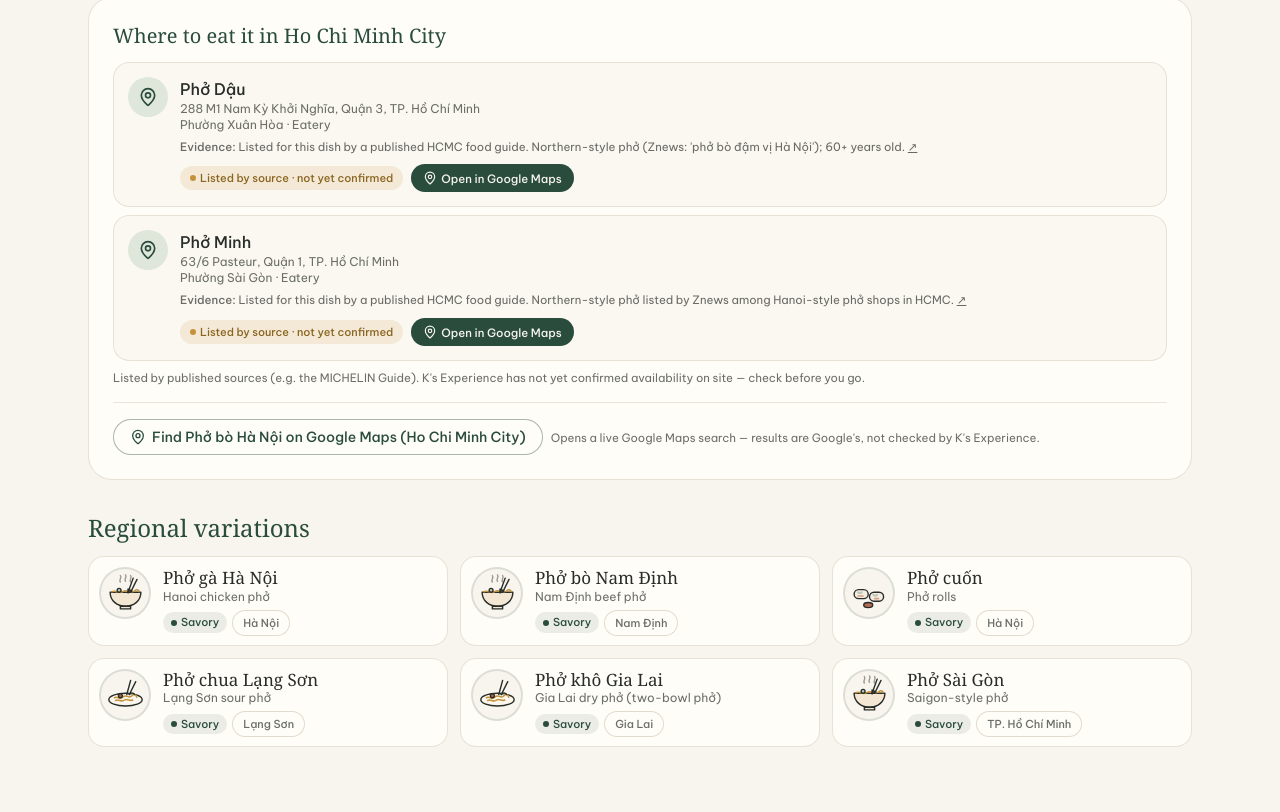
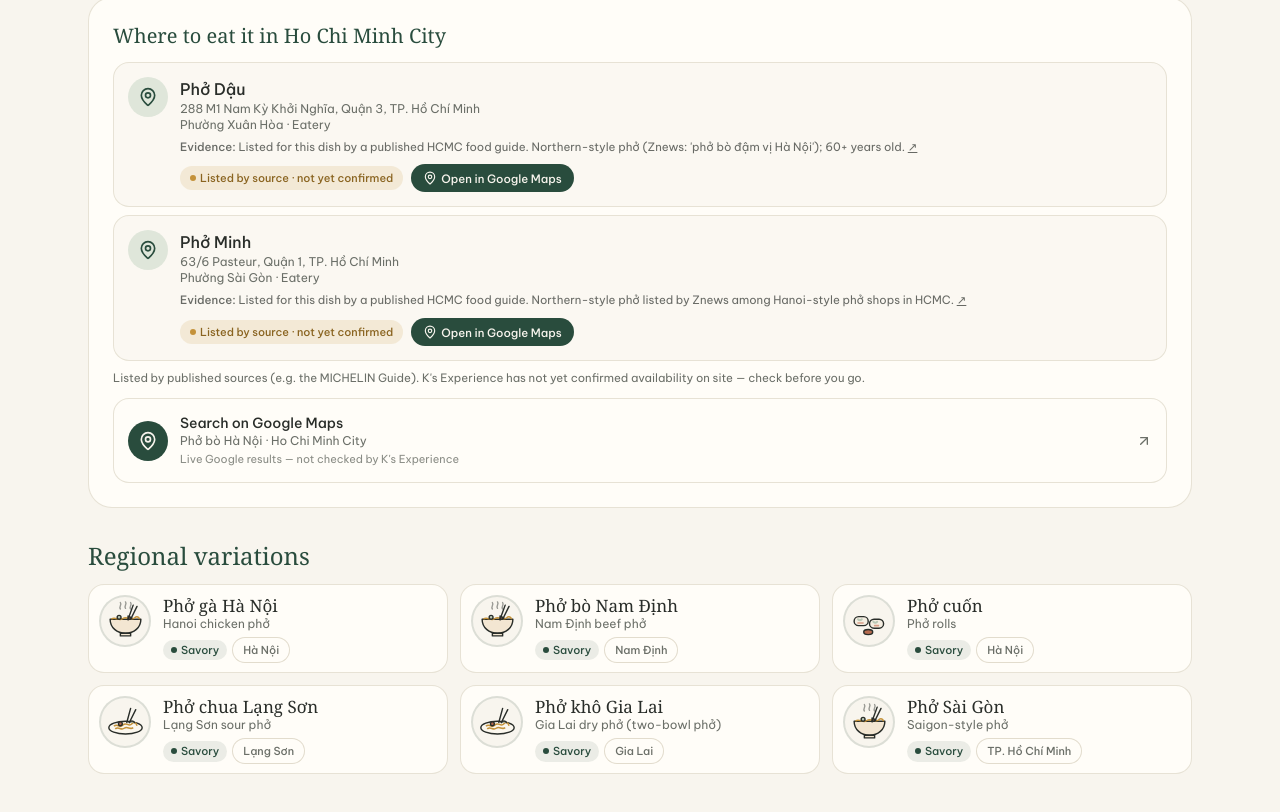
Before and after one commit to Ngamei/K-sExperience, a Next.js app: page /dishes/pho-bo-ha-noi in a window 1280 px wide. Shown: the part 1338-2150 px from the top of the page. Built offline with nearby package versions, Linux system fonts and the light colour scheme.

Commit message:
Redesign per-dish Google Maps search as a card row matching venue rows
Co-Authored-By: Claude Opus 5.5 <noreply@anthropic.com>
Claude-Session: https://claude.ai/code/session_011bBvUVdFv99KcqvF5TUdBB

```diff
--- a/src/components/dish/dish-detail.tsx
+++ b/src/components/dish/dish-detail.tsx
@@ -1,6 +1,6 @@
 "use client";
 import Link from "next/link";
-import { ArrowLeft, Bookmark, Check, FolderPlus, MapPin } from "lucide-react";
+import { ArrowLeft, ArrowUpRight, Bookmark, Check, FolderPlus, MapPin } from "lucide-react";
 import { useState } from "react";
 import { useRouter } from "next/navigation";
 import { useT } from "@/lib/i18n/use-t";
@@ -191,18 +191,23 @@ export function DishDetail({ id, locator }: { id: string; locator: React.ReactNo
               <p className="mt-2 max-w-2xl text-sm text-charcoal/80">{t("status.noneFoundBody")}</p>
             </div>
           )}
-          <div className="mt-4 flex flex-wrap items-center gap-2 border-t border-line/70 pt-4" data-testid="maps-search">
           <a
             href={`https://www.google.com/maps/search/?api=1&query=${encodeURIComponent(`${d.nameVi}, Hồ Chí Minh`)}`}
             target="_blank"
             rel="noreferrer"
-              className="inline-flex h-9 items-center gap-1.5 rounded-full border border-forest/40 bg-paper px-4 text-sm font-medium text-forest hover:bg-forest hover:text-ivory"
+            className="group mt-3 flex items-center gap-3 rounded-2xl border border-line/80 bg-paper p-3.5 transition-colors hover:border-forest/40 hover:bg-sage-soft/40"
             data-testid="google-maps-search"
           >
-              <MapPin className="size-4" /> {t("dish.searchMaps", { name: d.nameVi })}
+            <span className="flex size-10 shrink-0 items-center justify-center rounded-full bg-forest text-ivory">
+              <MapPin className="size-5" />
+            </span>
+            <span className="min-w-0 flex-1">
+              <span className="block text-sm font-medium text-charcoal group-hover:text-forest">{t("dish.searchMaps")}</span>
+              <span className="block truncate text-xs text-muted">{t("dish.searchMapsSub", { name: d.nameVi })}</span>
+              <span className="mt-0.5 block text-[11px] text-muted/80">{t("dish.searchMapsNote")}</span>
+            </span>
+            <ArrowUpRight className="size-4 shrink-0 text-muted transition-transform group-hover:-translate-y-0.5 group-hover:translate-x-0.5 group-hover:text-forest" />
           </a>
-            <span className="text-[11.5px] text-muted">{t("dish.searchMapsNote")}</span>
-          </div>
           {sampleLinks.length > 0 && (
             <div className="mt-4 rounded-2xl bg-[#fff8e1] p-3 ring-1 ring-[#efd98c]" data-testid="sample-venues">
               <p className="mb-2 text-xs font-semibold uppercase tracking-wider text-[#6b4e00]">Sample venues — fictional, for interface preview only</p>
--- a/src/lib/i18n/dict.ts
+++ b/src/lib/i18n/dict.ts
@@ -46,7 +46,7 @@ export const dict = {
     "place.googleMaps": "Open in Google Maps", "place.approx": "Approximate location — only the street could be matched. Use Google Maps for the exact spot.",
     "place.sources": "Sources", "place.evidence": "Evidence", "dish.photoCredit": "Photo", "dish.hcmcNote": "Listed by published sources (e.g. the MICHELIN Guide). K's Experience has not yet confirmed availability on site — check before you go.",
     "nav.map": "Food Map", "nav.discoverShort": "Discover",
-    "dish.searchMaps": "Find {name} on Google Maps (Ho Chi Minh City)", "dish.searchMapsNote": "Opens a live Google Maps search — results are Google's, not checked by K's Experience.",
+    "dish.searchMaps": "Search on Google Maps", "dish.searchMapsSub": "{name} · Ho Chi Minh City", "dish.searchMapsNote": "Live Google results — not checked by K's Experience",
   },
   vi: {
     tagline: "Khám phá Việt Nam. Trải nghiệm tại Sài Gòn.",
@@ -94,7 +94,7 @@ export const dict = {
     "place.googleMaps": "Mở Google Maps", "place.approx": "Vị trí gần đúng — chỉ khớp được tên đường. Dùng Google Maps để biết chính xác.",
     "place.sources": "Nguồn", "place.evidence": "Bằng chứng", "dish.photoCredit": "Ảnh", "dish.hcmcNote": "Theo các nguồn đã công bố (ví dụ MICHELIN Guide). K's Experience chưa xác nhận tại quán — hãy kiểm tra trước khi đến.",
     "nav.map": "Bản đồ ẩm thực", "nav.discoverShort": "Khám phá",
-    "dish.searchMaps": "Tìm {name} trên Google Maps (TP.HCM)", "dish.searchMapsNote": "Mở kết quả tìm kiếm trực tiếp của Google Maps — K's Experience chưa kiểm tra các kết quả này.",
+    "dish.searchMaps": "Tìm trên Google Maps", "dish.searchMapsSub": "{name} · TP. Hồ Chí Minh", "dish.searchMapsNote": "Kết quả trực tiếp từ Google — K's Experience chưa kiểm tra",
   },
 } as const;
 
```
Lines whose indentation alone changed are shown as unchanged.
